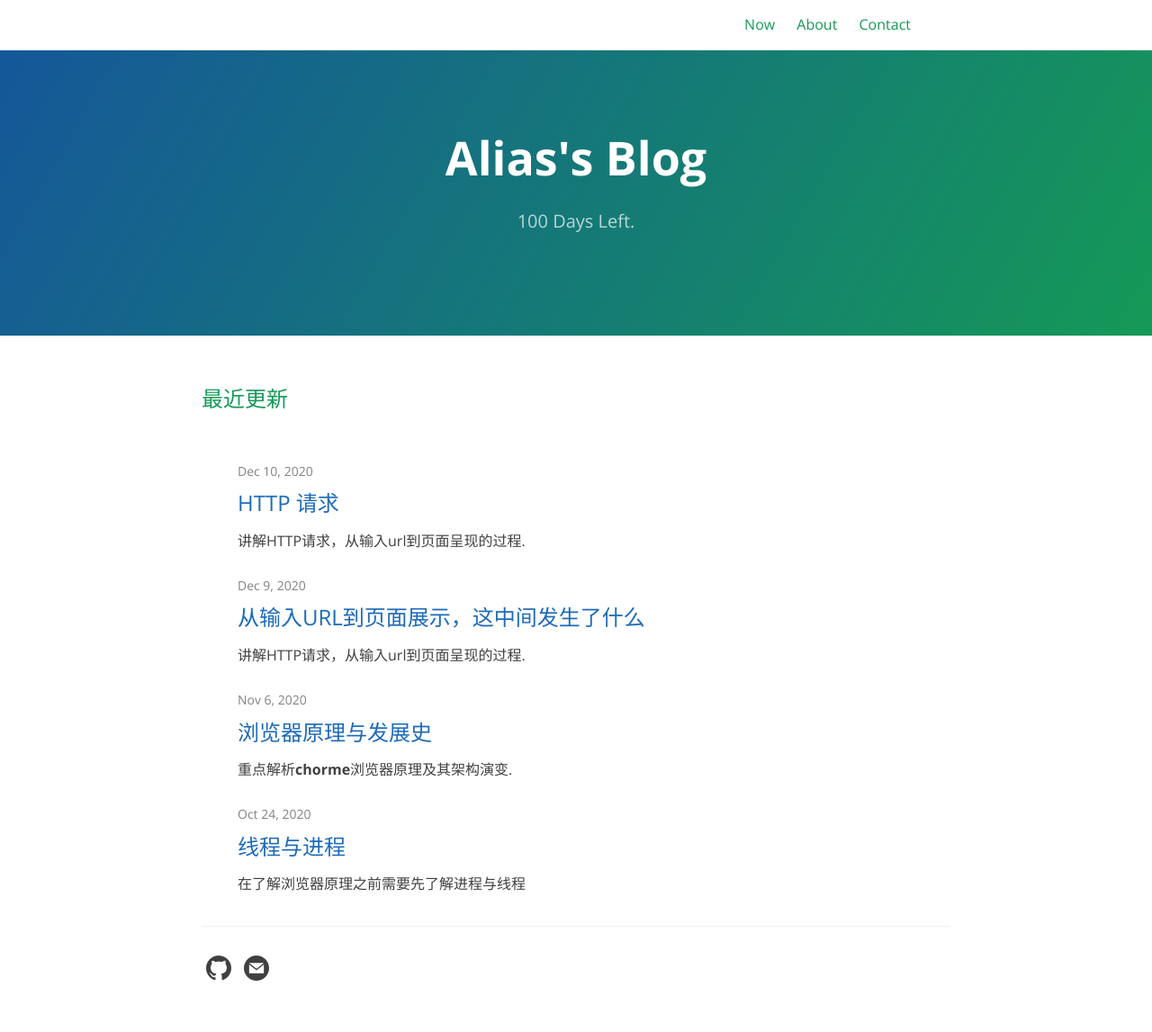
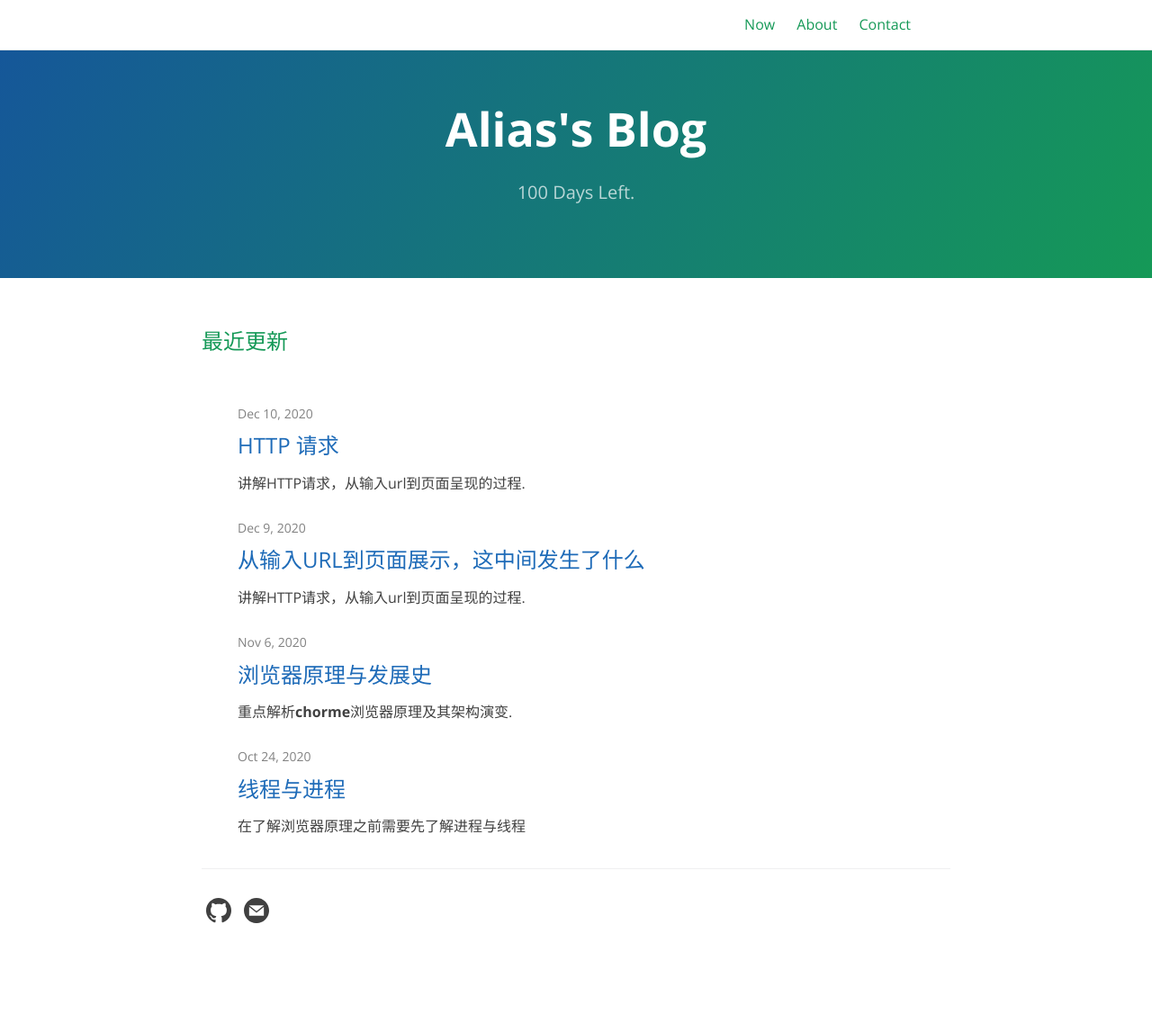
Before and after one commit to higwendolyn/Alias, a Jekyll site: the page built from index.md, in a window 1280 px wide. Shown: the whole page at 90% size. Built offline with Jekyll 4.4.1, drawn with Linux system fonts in a browser that asks for light colours; after the commit the page ends 1083 px from its top, so only the background shows below that.

Commit message:
修改header高度

```diff
--- a/_sass/jekyll-theme-cayman-blog.scss
+++ b/_sass/jekyll-theme-cayman-blog.scss
@@ -113,15 +113,15 @@ a {
   background-image: linear-gradient(120deg, $header-bg-color-secondary, $header-bg-color);
 
   @include large {
-    padding: 5rem 6rem;
+    padding: 3rem 6rem;
   }
 
   @include medium {
-    padding: 3rem 4rem;
+    padding: 2rem 4rem;
   }
 
   @include small {
-    padding: 2rem 1rem;
+    padding: 1rem 1rem;
   }
 }
 
```
